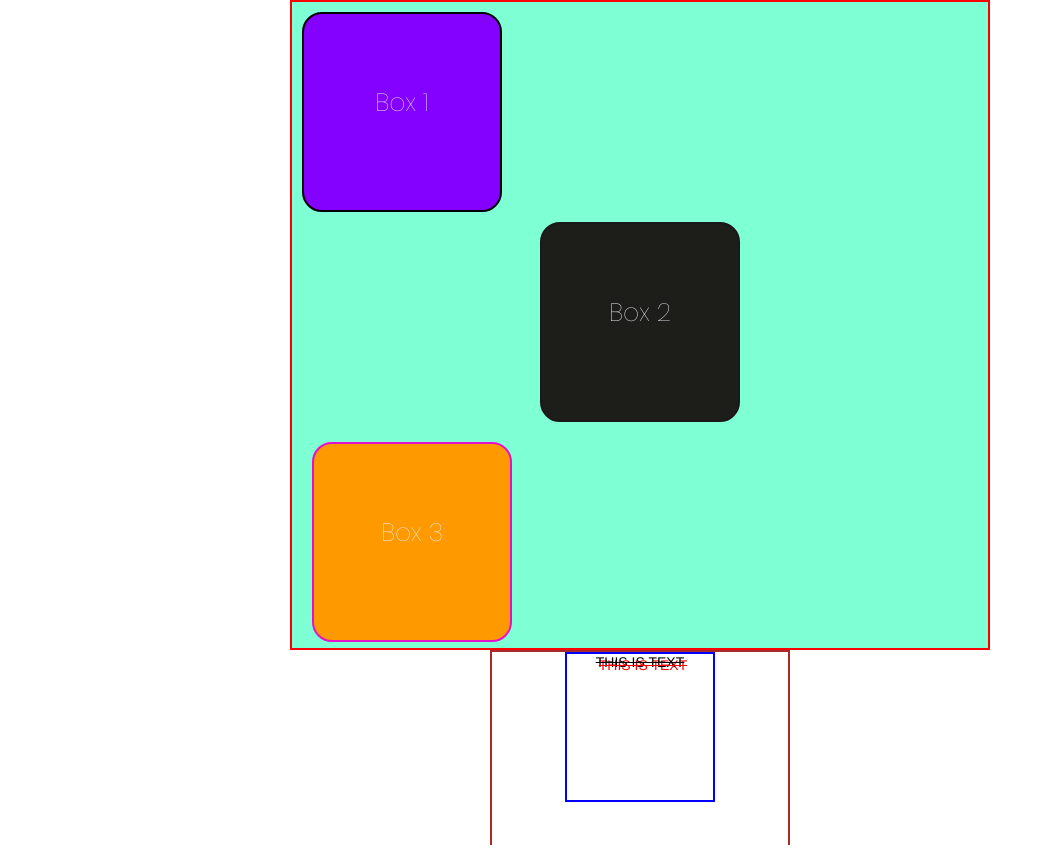
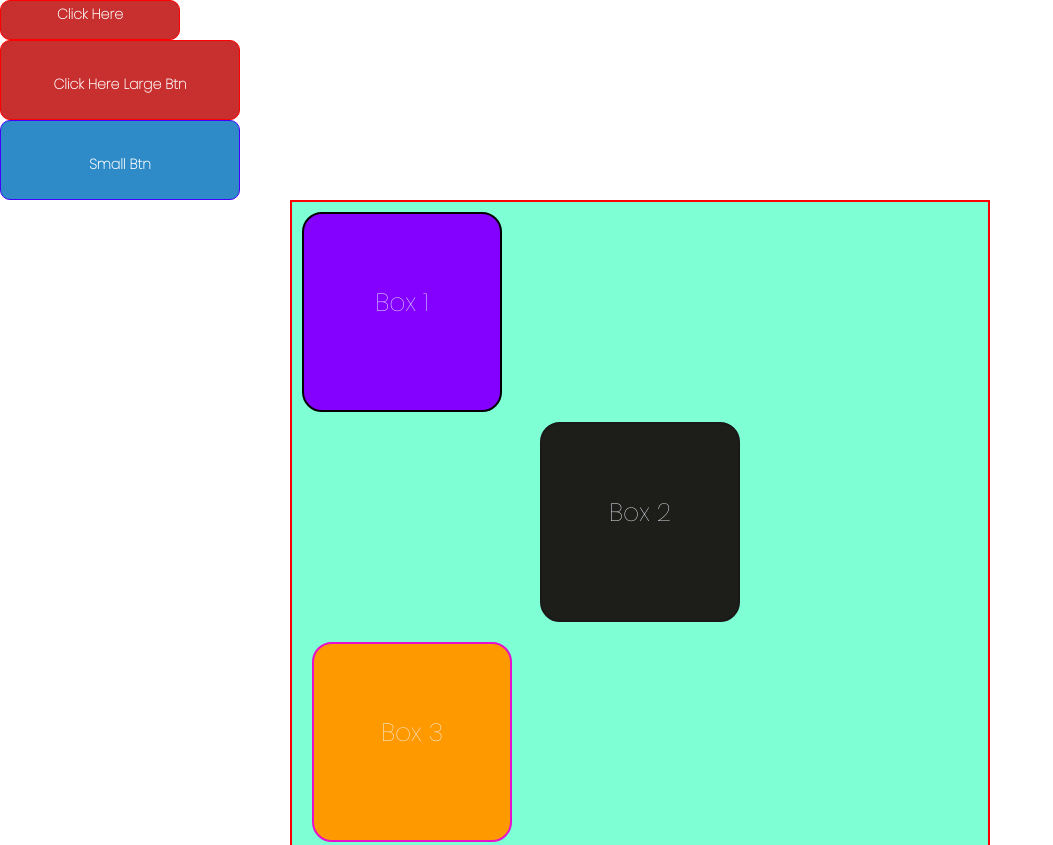
Before and after one commit to mahesh1404/Frontend, a plain HTML site: page classroom/day_7_fonts_bg_w_h/border_bg.html in a window 1280 px wide. Shown: the top 845 px of the page, without its empty margins (0-1053 px from the left). Drawn offline with Linux system fonts and the light colour scheme.

Commit message:
ceated changes

```diff
--- a/classroom/day_7_fonts_bg_w_h/border_bg.css
+++ b/classroom/day_7_fonts_bg_w_h/border_bg.css
@@ -45,6 +45,7 @@
 .box-3{
     border: 2px solid rgb(232, 17, 203);
     background-color: rgb(255, 153, 0);
+    /* margin: 10px 100px 10px 10px; */
     margin: 20px 20px;
 }
 .box-test{
@@ -64,3 +65,31 @@
     text-shadow: 3px 3px red;
     border: 2px solid blue;
 }
+.btn{
+    color: white;
+    height: 40px ;
+    width: 180px;
+    font-size: 20px ;
+    font-family: 'Franklin Gothic Medium', 'Arial Narrow', Arial, sans-serif ;
+    font-weight: bold;
+    text-align: center;
+    cursor: pointer;
+    border-radius: 10px;
+}
+.btn-red{
+    border: 1px solid red;
+    background-color: rgb(200, 47, 47);
+}
+.btn-blue{
+    border: 1px solid rgb(68, 0, 255);
+    background-color: rgb(47, 139, 200);
+}
+.btn-lg{
+    height:80px ;
+    width:240px ;
+    padding-top: 30px;
+}
+.btn-sm{
+    height: 30px ;
+    width: 140px;
+}
--- a/classroom/day_7_fonts_bg_w_h/border_bg.html
+++ b/classroom/day_7_fonts_bg_w_h/border_bg.html
@@ -8,6 +8,15 @@
     <link rel="stylesheet" href="border_bg.css">
 </head>
 <body>
+    <div class="btn btn-red" onclick="alert('Hi I am a Button')" >
+        <span>Click Here</span>
+    </div>
+    <div class="btn btn-red btn-lg" >
+        <span>Click Here Large Btn</span>
+    </div>
+    <div class="btn btn-blue btn-lg" >
+        <span>Small Btn</span>
+    </div>
     <div class="box-container">
         <div class="box box-1">Box 1 </div>
         <div class="box box-2">Box 2 </div>
```
Also changed, not shown: index.html (+3 -0 lines).
